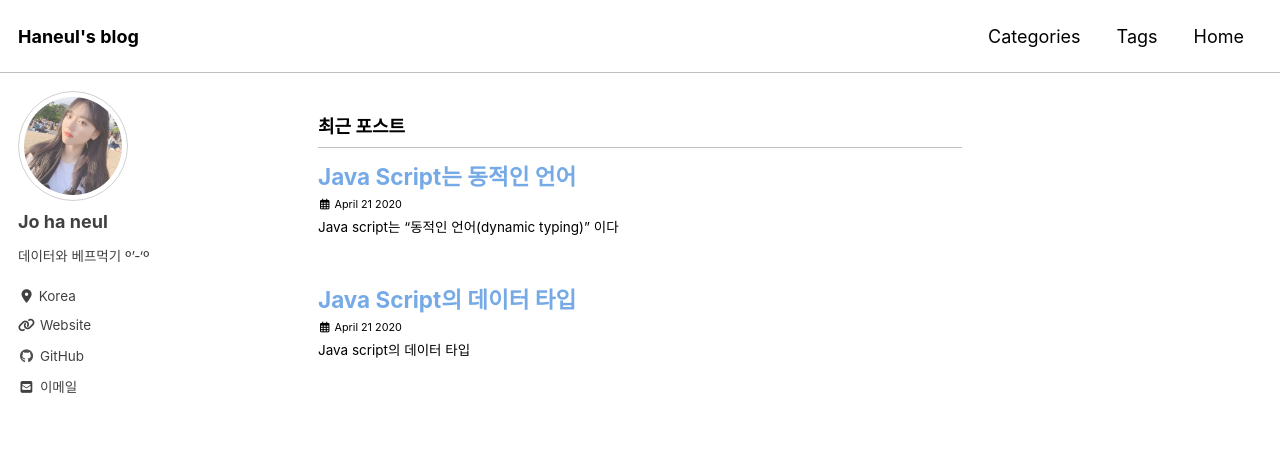
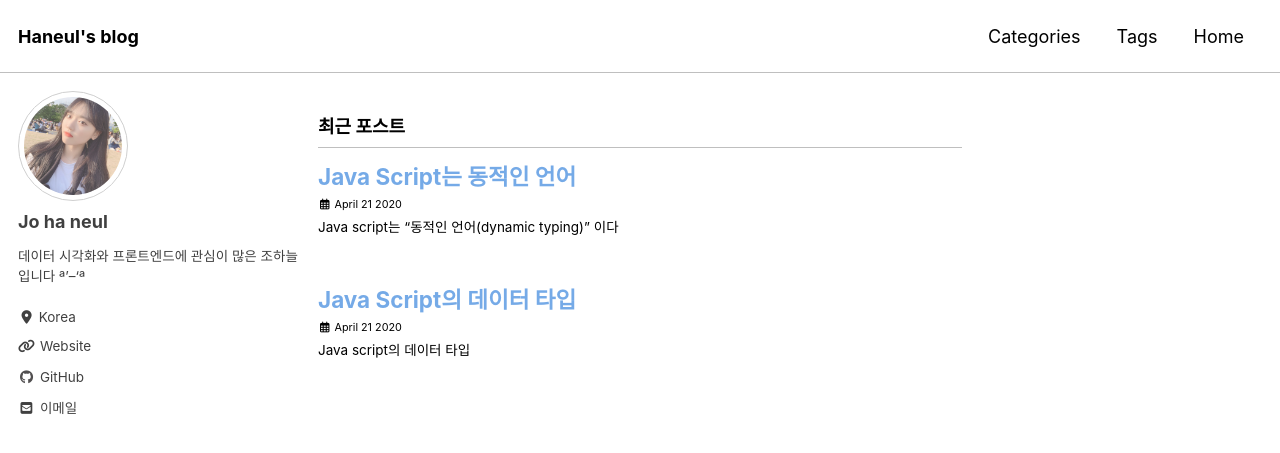
Before and after one commit to gksmf9655/gksmf9655.github.io, a Jekyll site: the page built from index.html, in a window 1280 px wide and 900 px high. Shown: the top 453 px of the window. Built offline with Jekyll 4.4.1, drawn with Linux system fonts in a browser that asks for light colours; cached includes are drawn as plain includes; nearby versions of some CDN libraries; the list of posts is cut into pages by our own code.

Commit message:
config_modified

```diff
--- a/_config.yml
+++ b/_config.yml
@@ -94,7 +94,7 @@ analytics:
 author:
   name: "Jo ha neul"
   avatar: "/assets/images/logo.jpg" # path of avatar image, e.g. "/assets/images/bio-photo.jpg"
-  bio: "데이터와 베프먹기 º'-'º"
+  bio: "데이터 시각화와 프론트엔드에 관심이 많은 조하늘입니다 ª'--'ª"
   location: "Korea"
   email: "gksmf9655@gmail.com"
   links:
```
